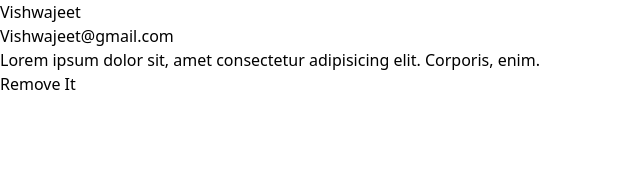
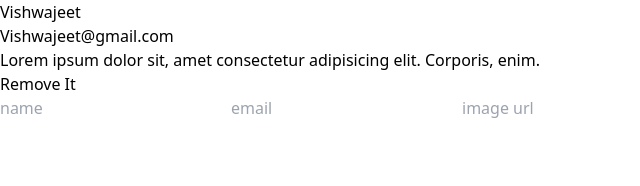
Before and after one commit to Vishwajeet-Londhe/form-handling-project, a React (Vite) app: page / in a window 1280 px wide. Shown: the top 186 px of the page, without its empty margins (0-640 px from the left). Built offline with nearby package versions, Linux system fonts and the light colour scheme.

Commit message:
placeHolder

```diff
--- a/src/components/Form.jsx
+++ b/src/components/Form.jsx
@@ -4,9 +4,9 @@ function form() {
   return (
     <div className='mt-10 flex justify-center'>
       <form className='flex gap-10' action="">
-        <input className='rounded-md px-2 py-1 text-base font-semibold outline-none' type="text" />
-        <input className='rounded-md px-2 py-1 text-base font-semibold outline-none' type="text" />
-        <input className='rounded-md px-2 py-1 text-base font-semibold outline-none' type="text" />
+        <input className='rounded-md px-2 py-1 text-base font-semibold outline-none' type="text" placeholder='name' />
+        <input className='rounded-md px-2 py-1 text-base font-semibold outline-none' type="text" placeholder='email' />
+        <input className='rounded-md px-2 py-1 text-base font-semibold outline-none' type="text" placeholder='image url' />
       </form>
     </div>
   )
```
